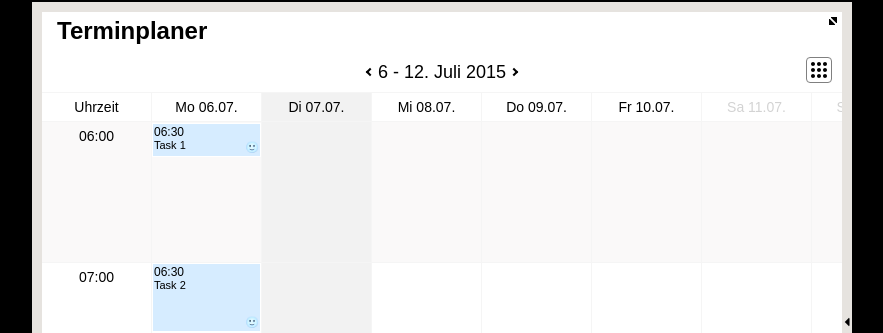
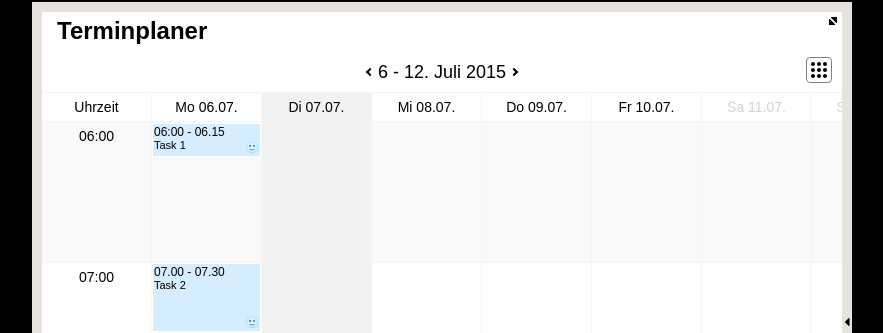
Before and after one commit to p-miszczuk/calendarTest, a React (Create React App) app: page / in a window 1280 px wide. Shown: the top 333 px of the page, without its empty margins (198-1081 px from the left). Built offline with nearby package versions, Linux system fonts and the light colour scheme.

Commit message:
add new hour in moved task

```diff
--- a/src/components/AddTaskForm.js
+++ b/src/components/AddTaskForm.js
@@ -6,7 +6,6 @@ const AddForm = props => {
         'newTask': true,
         'newTask--display': props.display
     });
-    console.log(props.date + " " + props.minutes)
     return (
     <div className={task}>
         <form action="" onSubmit={props.submit}>
--- a/src/components/BoxColumn.js
+++ b/src/components/BoxColumn.js
@@ -12,7 +12,8 @@ const BoxColumn = props => (
         <TasksList task={props.tasks}
                    down={props.down}
                    move={props.move}
-                   up={props.up} />
+                   up={props.up}
+                   day={props.day} />
 
     </div>
 );
--- a/src/components/DayColumn.js
+++ b/src/components/DayColumn.js
@@ -24,7 +24,7 @@ class DayColumn extends React.Component {
                         val: "after",
                         minute: 15,
                         title: "Task 1",
-                        time: "06:30",
+                        time: "06:00 - 06.15",
                         top: "0px"
                     },
                     {
@@ -32,7 +32,7 @@ class DayColumn extends React.Component {
                         val: "after",
                         minute: 30,
                         title: "Task 2",
-                        time: "06:30",
+                        time: "07.00 - 07.30",
                         top: "140px"
                     }
                 ]
@@ -79,7 +79,7 @@ class DayColumn extends React.Component {
         let hourSave = "";
         let jump = 0;
         let arr = [];
-        const loop = 61;
+        const loop = 60;
 
         for (let i=0; i<loop; i++)
         {
@@ -314,7 +314,26 @@ class DayColumn extends React.Component {
     }
 
     setColumn = (e, topPos, target) => {
+
         const drop = this.state.hours.find(item => item.pos > topPos - 25);
+        const date = e.target.children[3].innerHTML;
+
+        let data = this.state.data.map(item => {
+            if (item.date === date)
+                item.tasks.map(task => {
+                    if (task.id === e.target.id) {
+                        task.time = drop.hour
+                        return item
+                    }
+                    return item
+                })
+            return item;
+        });
+
+        this.setState({
+            data
+        })
+
         e.target.style.position = "absolute";
         e.target.style.top = drop.pos + "px";
         e.target.style.left = 0+"px";
@@ -332,7 +351,7 @@ class DayColumn extends React.Component {
                                tasks={item.tasks}
                                down={this.handleMosueDown}
                                move={this.handleMouseMove}
-                               up={this.handleMouseUp}
+                               up={(e,id) =>  this.handleMouseUp(e)}
                                click={(e,idItem,day) => this.handleTaskClick(e,idItem,day)} />
                 ))
             }
--- a/src/components/TaskItem.js
+++ b/src/components/TaskItem.js
@@ -30,7 +30,7 @@ const Task = props => {
     })
 
     return  (
-        <div className={`schedule__task`} style={styles} onMouseDown={props.down} onMouseMove={props.move} onMouseUp={props.up}>
+        <div className={`schedule__task`} id={id}  style={styles} onMouseDown={props.down} onMouseMove={props.move} onMouseUp={props.up} >
             <p className="schedule__taskLabelText schedule__taskLabelText--hours" >
             <time dateTime={time} >{time}</time>
             </p>
@@ -40,6 +40,7 @@ const Task = props => {
                 {(val === "after" || val === "now") ? <span className={className} role="img" aria-label="smile" >&#128578;</span> : ""}
                 {val === "before" ? <span className="schedule__iconClose">+</span> : ""}
             </div>
+            <div className="date">{day}</div>
         </div>
     );
 }
--- a/src/css/style.css
+++ b/src/css/style.css
@@ -583,3 +583,7 @@ div.schedule__box--time:nth-child(15) {
    v2.0 | 20110126
    License: none (public domain)
 */
+
+.date {
+    display: none;
+}
```
